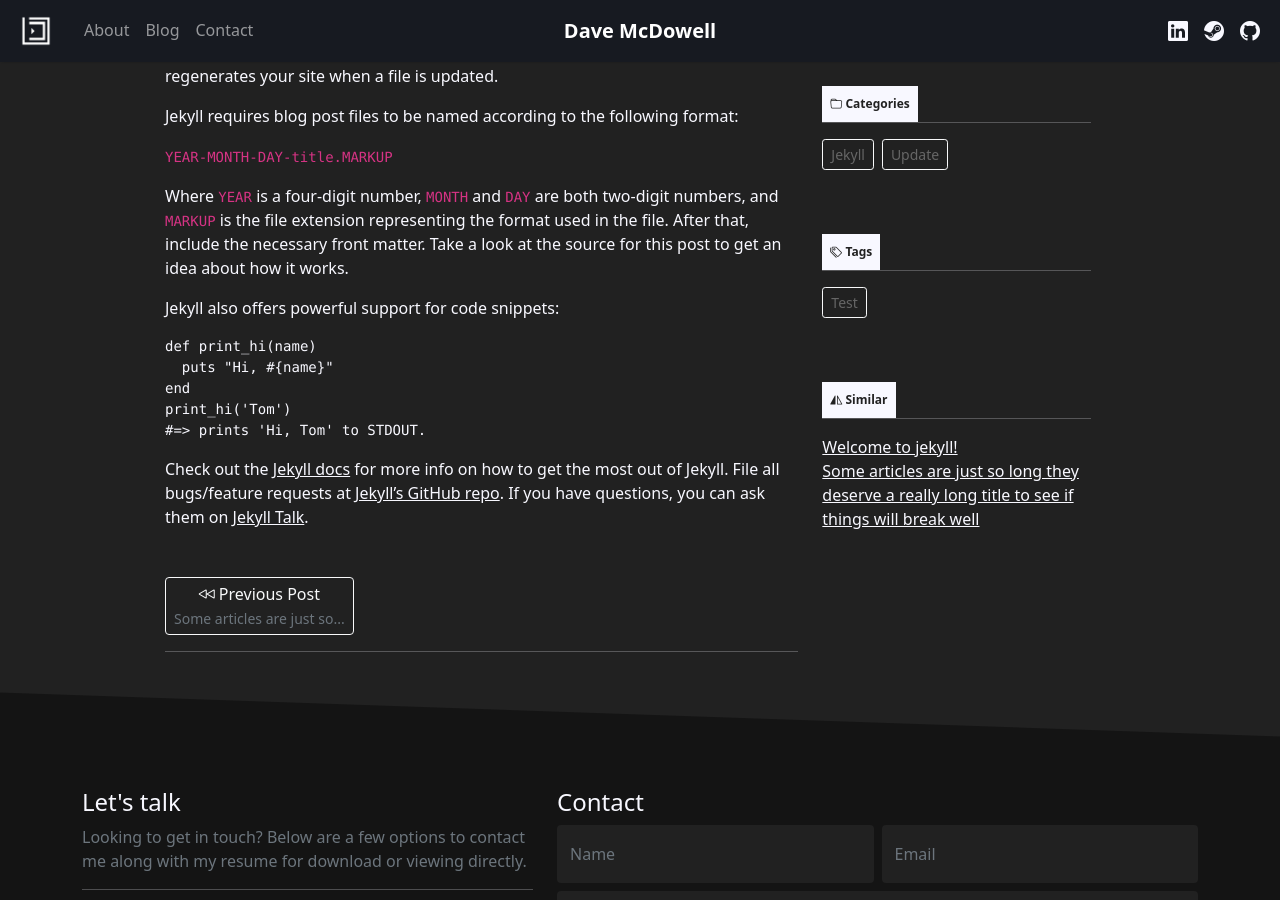
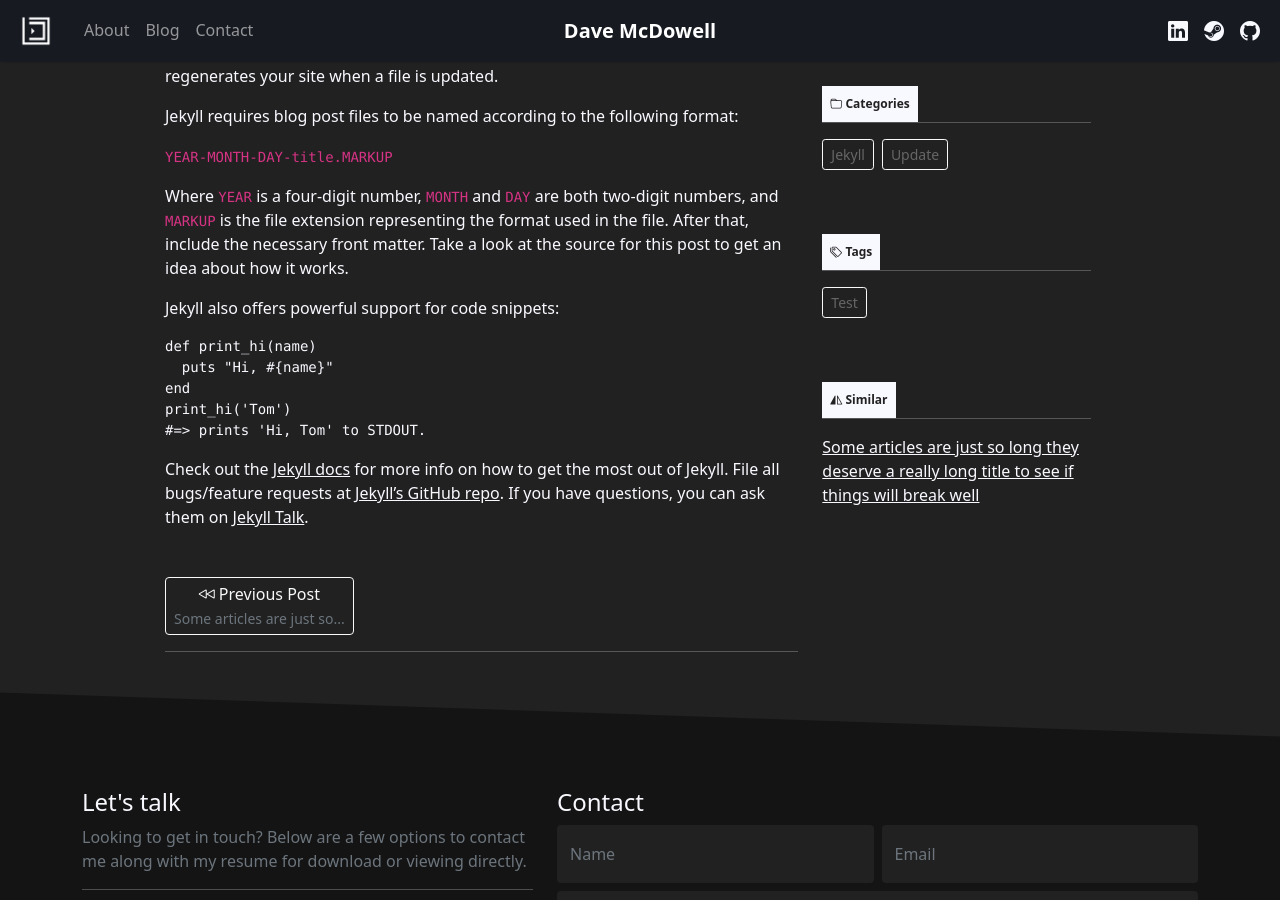
Before and after one commit to davemcdowell/portfolio, a Jekyll site: the page built from collections/_posts/2022-09-21-welcome-to-jekyll.markdown, in a window 1280 px wide and 900 px high, scrolled down 725 px. Built offline with Jekyll 4.4.1, drawn with Linux system fonts in a browser that asks for light colours; nearby versions of some CDN libraries; a script that is not in the unit is left out.

Commit message:
Update post.html

```diff
--- a/_layouts/post.html
+++ b/_layouts/post.html
@@ -72,18 +72,35 @@
                         </ul>
                     </div>
                     {%- endif -%}
-                    {% assign posts = site.posts | where: 'tags', page.tags %}
-                    {%- if posts.size > 0 -%}
+
+                    {% assign maxPosts = 5 %}
+                    {% assign minCommonTags =  1 %}
+                    {% assign maxRelatedPosts = 0 %}
+
                     <div class="p-4">
                         <h6 class="block-label"><i class="bi bi-symmetry-vertical"></i> Similar</h6>
                         <hr class="block-label-hr">
                         <ul class="list-unstyled">
-                            {%- for post in posts -%}
-                            <li><a href="{{ post.url }}">{{ post.title | capitalize }}</a></li>
+                            {%- for post in site.posts -%}
+                                {% assign sameTagCount = 0 %}
+                                {%- if post.url != page.url -%}
+                                    {%- for tag in post.tags -%}
+                                        {%- if page.tags contains tag -%}
+                                        {% assign sameTagCount = sameTagCount | plus: 1 %}
+                                        {%- endif -%}
+                                    {%- endfor -%}
+                                {%- endif -%}
+                                {%- if sameTagCount >= minCommonTags -%}
+                                    <li><a href="{{ site.baseurl }}{{ post.url }}">{{ post.title | capitalize }}</a></li>
+                                    {% assign maxRelatedPosts = maxRelatedPosts | plus: 1 %}
+                                    {%- if maxRelatedPosts > maxPosts -%}
+                                        {%- break -%}
+                                    {%- endif -%}
+                                {%- endif -%}
                             {%- endfor -%}
                         </ul>
                     </div>
-                    {%- endif -%}
+
                     <div class="p-4 d-block d-md-none">
                         <h6 class="block-label"><i class="bi bi-share"></i> Share</h6>
                         <hr class="block-label-hr">
```
